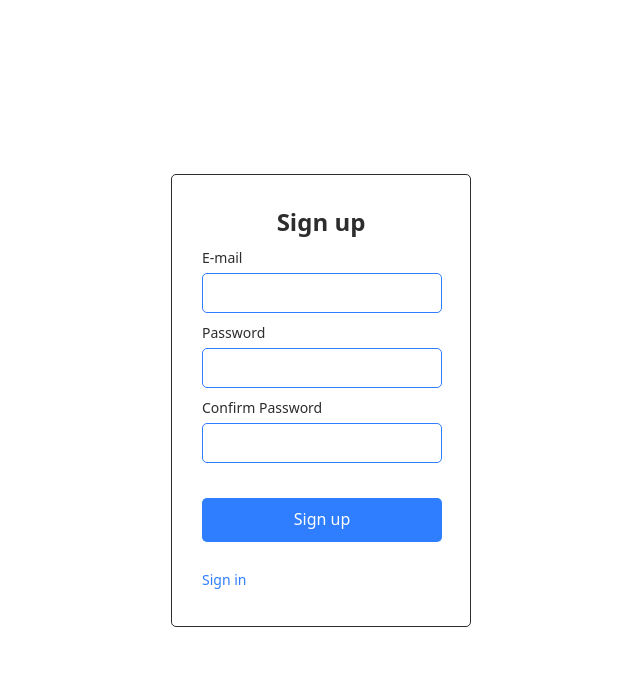
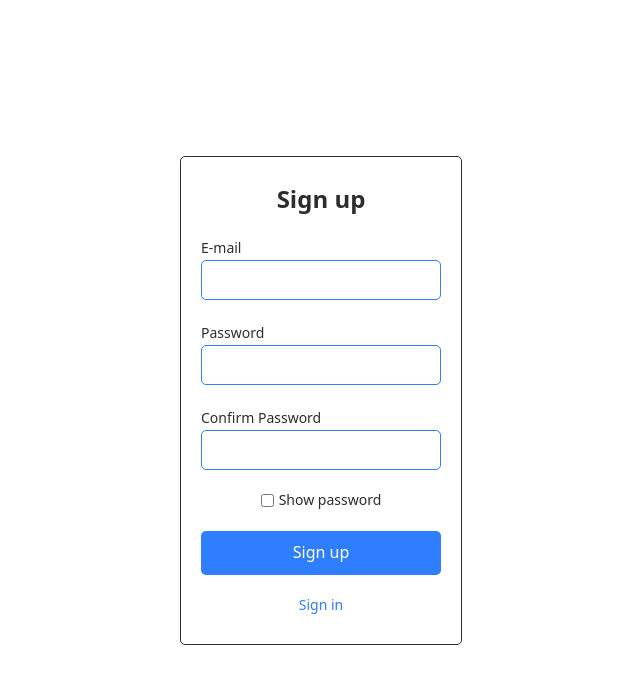
Before and after one commit to davebalino/dotenv-trial-netlify, a plain HTML site: page html/signup.html in a window 1280 px wide. Shown: the whole page, without its empty margins (319-959 px from the left). Drawn offline with Linux system fonts and the light colour scheme.

Commit message:
08-12-2023 12-55

```diff
--- a/css/auth.css
+++ b/css/auth.css
@@ -3,29 +3,19 @@ body {
     justify-content: center;
     align-items: center;
     min-height: 100vh;
-    background-size: cover;
     background-color: white;
 }
 .box {
-    padding: 15px 15px;
-    width: 300px;
-    height: auto;
+    padding: 25px 20px 10px 20px;
     border-radius: 5px;
     border: 1px solid #2d2d2d;
 }
-.box .form {
-    padding: 15px 15px;
-}
-.box .form h2 {
+.form h2 {
+    margin-bottom: 20px;
     text-align: center;
     color: #2d2d2d;
-    /* text-transform: uppercase; */
 }
-.box .form form {
-    margin-top: 35px;
-    align-items: center;
-}
-.box .form form .inputbox input {
+.input {
     padding: 10px 10px;
     width: 240px;
     border: none;
@@ -33,17 +23,30 @@ body {
     background: none;
     border: 1px solid #2e7eff;
     border-radius: 5px;
-    margin-bottom: 35px;
+    margin-bottom: 20px;
     color: #2d2d2d;
     font-weight: bold;
 }
-.box .form form .inputbox span {
-    position: absolute;
-    transform: translateY(-100px);
+.input.last {
+    margin-bottom: 0px;
+}
+.inputbox p {
+    margin: 3px 0px;
     font-size: 14px;
     color: #2d2d2d;
 }
-.box .form .inputbox a { /*Forgot password?*/
+.checkbox {
+    margin: 20px auto;
+    display: flex;
+    justify-content: center;
+    align-items: center;
+}
+.checkbox label {
+    margin: 0px 0px 2px 5px;
+    font-size: 14px;
+    color: #2d2d2d;
+}
+.inputbox a { /*Forgot password?*/
     font-size: 14px;
     color: #2e7eff;
     display: block; /* or inline-block | needed to move <a> upward*/
@@ -73,12 +76,14 @@ body {
     justify-content: center;
     align-items: center;
 }
-.box .form p a { /*Username/Email Sign in/ Sign up*/
-    line-height: 2rem;
+.form {
+    display: flex;
+    flex-direction: column; /* Stack child elements vertically */
+    align-items: center; /* Center horizontally */
+}
+.form a { /*Username/Email Sign in/ Sign up*/
+    margin: 20px auto;
     color: #2e7eff;
-    border: none;
-    outline: none;
-    border-radius: 5px;
     background: transparent;
     cursor: pointer;
     font-size: 14px;
--- a/html/signup.html
+++ b/html/signup.html
@@ -6,25 +6,33 @@
     <link rel="stylesheet" type="text/css" href="../css/all.css">
     <link rel="stylesheet" type="text/css" href="../css/auth.css">
     <link rel="icon" href="./favicon.ico" type="image/x-icon">
+    <script src="../js/show-pass.js" type="module"></script>
 </head>
 <body>
     <div class="box">
         <div class="form">
             <h2>Sign up</h2>
-            <form>
-                <div class="inputbox"><input type="email" value="" id="email" required><span> E-mail</span></div>
-                <div class="inputbox"><input type="password" value="" id="password" required><span> Password</span></div>
-                <div class="inputbox"><input type="password" value="" id="confirmPassword" required><span> Confirm Password</span></div>
-                <!-- <div class="loader-container">
-                    <div class="loader" id="loader"></div>
-                    <input type="submit" class="sub" value="Sign up" id="submit">
-                </div> -->
-                    <button class="button" id="submit">
-                        <div class="loader" id="loader"></div><div class="button-text">Sign up</div>
-                    </button>
-            </form>
-            <br>
-            <p><a href="signin.html">Sign in</a></p>
+            <div class="inputbox">
+                <p> E-mail</p>
+                <input class="input" type="email" value="" id="email" required>
+            </div>
+            <div class="inputbox">
+                <p> Password</p>
+                <input class="input" type="password" value="" id="password" required>
+            </div>
+            <div class="inputbox">
+                <p>Confirm Password</p>
+                <input class="input last" type="password" value="" id="confirmPassword" required>
+            </div>
+            <div class="checkbox">
+                <input type="checkbox" name="myCheckbox" value="unchecked" id="showPasswordCheckbox" unchecked>
+                <label>Show password</label>
+            </div>
+
+            <button class="button" id="submit">
+                <div class="loader" id="loader"></div><div class="button-text">Sign up</div>
+            </button>
+            <a href="signin.html">Sign in</a>
         </div>
     </div>
     <script src="../js/signup.js" type="module"></script>
--- /dev/null
+++ b/js/show-pass.js
@@ -0,0 +1,17 @@
+// Get references to the relevant elements
+const passwordInput = document.getElementById("password");
+const confirmPasswordInput = document.getElementById("confirmPassword");
+const showPasswordCheckbox = document.querySelector('input[name="myCheckbox"]');
+
+// Add an event listener to the checkbox
+showPasswordCheckbox.addEventListener("change", function () {
+    if (this.checked) {
+        // Change input types to "text" to show password characters
+        passwordInput.type = "text";
+        confirmPasswordInput.type = "text";
+    } else {
+        // Change input types back to "password" to hide password characters
+        passwordInput.type = "password";
+        confirmPasswordInput.type = "password";
+    }
+});
--- a/js/signup.js
+++ b/js/signup.js
@@ -17,6 +17,7 @@ document.getElementById("submit").addEventListener('click', function(e) {
     const password = document.getElementById("password").value;
     const signUpButton = document.querySelector(".button-text"); // Select the button-text element //Rotating loader - Signing up
     const loader = document.getElementById("loader"); //Rotating loader - Signing up
+    const showPasswordCheckbox = document.getElementById("showPasswordCheckbox");
 
             // Show loader and change button text
             signUpButton.disabled = true; //Rotating loader - Signing up
@@ -34,17 +35,29 @@ document.getElementById("submit").addEventListener('click', function(e) {
                 .then(() => {
                     alert("Sign Up successful. Please check your email for verification.");
 
-                    // Redirect to sign-in page on successful sign-up
-                    window.location.href = "signin.html";
                 })
                 .catch((error) => {
                     console.error(error);
                     alert("Sign Up successful, but failed to send verification email.");
                 });
+
+            // Clear form fields after successful sign-up
+            document.getElementById("email").value = "";
+            document.getElementById("password").value = "";
+
+            // Uncheck the "Show password" checkbox
+            showPasswordCheckbox.checked = false;
+
             // Hide loader and reset button text
             signUpButton.disabled = false; //Rotating loader - Signing up
             signUpButton.textContent = "Sign up"; //Rotating loader - Signing up
             loader.style.display = "none"; //Rotating loader - Signing up
+
+            // Redirect to sign-in page on successful sign-up
+            // Delay before redirecting to signin.html
+            setTimeout(() => {
+                window.location.href = "signin.html";
+            }, 2000); // 1000 milliseconds = 1 second
         })
         .catch((error) => {
             console.error(error);
```
